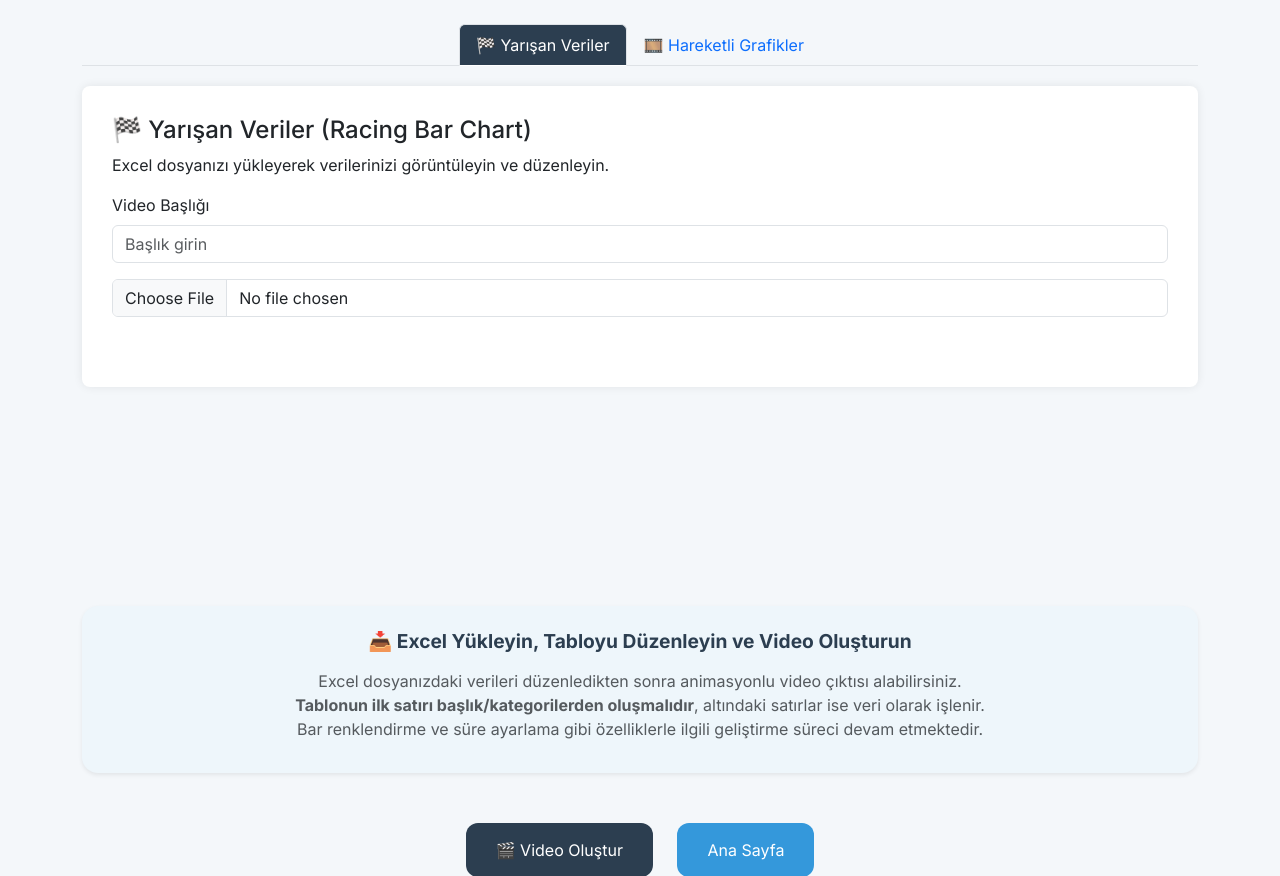
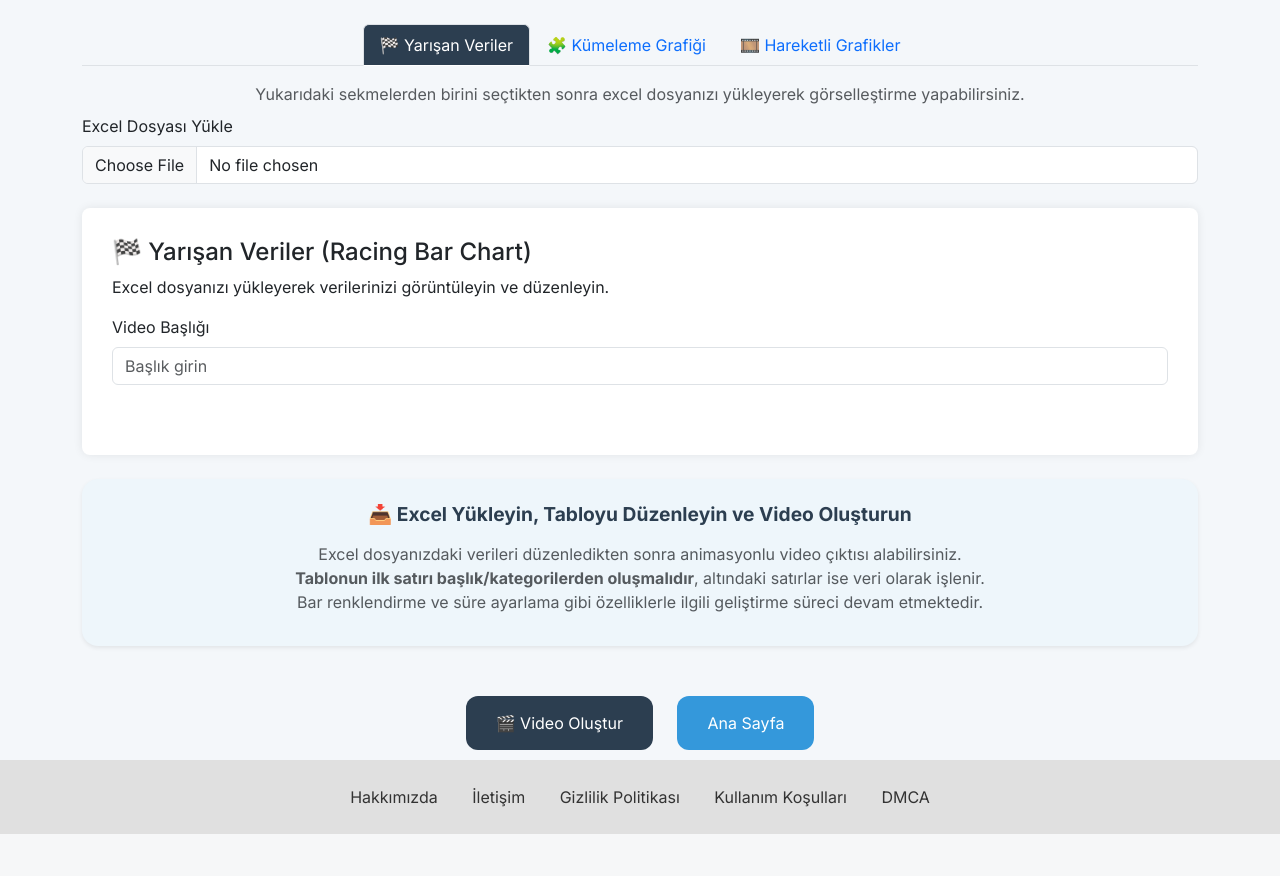
Before and after one commit to srknkrt1/ofis-asistani, a Flask app: page /viz in a window 1280 px wide. Shown: the part 88-964 px from the top of the page. After the commit the page ends 922 px from the top, so only its background shows below. Run offline with Flask 3, Linux system fonts and the light colour scheme; some libraries are stand-ins or nearby versions.

Commit message:
Update viz.html

```diff
--- a/templates/viz.html
+++ b/templates/viz.html
@@ -36,13 +36,14 @@
       background-color: #2c3e50;
       color: white;
     }
+
     .tab-pane {
       background: white;
       padding: 30px;
       border-radius: 8px;
       box-shadow: 0 0 10px rgba(0,0,0,0.08);
-      margin-top: 20px;
     }
+
     .footer-links {
       background-color: #e0e0e0;
       padding: 25px 0;
@@ -50,15 +51,18 @@
       font-size: 16px;
       margin-top: auto;
     }
+
     .footer-links a {
       margin: 0 15px;
       color: #333;
       text-decoration: none;
     }
+
     .button-group {
       text-align: center;
       margin-top: 40px;
     }
+
     .button-group a, .button-group button {
       display: inline-block;
       padding: 15px 30px;
@@ -71,19 +75,24 @@
       text-decoration: none;
       transition: background-color 0.3s ease;
     }
+
     .button-group a:hover, .button-group button:hover {
       background-color: #2980b9;
     }
+
     .alert-info {
       background-color: #eef6fb;
       color: #2c3e50;
     }
+
     .alert-info h5 {
       font-size: 1.2rem;
       font-weight: 600;
     }
+
     .alert-info p {
       font-size: 1rem;
+    }
   </style>
 </head>
 <body>
@@ -100,39 +109,69 @@
       <button class="nav-link active" id="racing-tab" data-bs-toggle="tab" data-bs-target="#racing" type="button" role="tab">🏁 Yarışan Veriler</button>
     </li>
     <li class="nav-item" role="presentation">
+      <button class="nav-link" id="cluster-tab" data-bs-toggle="tab" data-bs-target="#cluster" type="button" role="tab">🧩 Kümeleme Grafiği</button>
+    </li>
+    <li class="nav-item" role="presentation">
       <button class="nav-link" id="animated-tab" data-bs-toggle="tab" data-bs-target="#animated" type="button" role="tab">🎞️ Hareketli Grafikler</button>
     </li>
   </ul>
 
+  <p class="text-muted mt-3 mb-2 text-center larger-text">
+    Yukarıdaki sekmelerden birini seçtikten sonra excel dosyanızı yükleyerek görselleştirme yapabilirsiniz.
+  </p>
+
+  <!-- Excel Yükleme Alanı -->
+  <div class="mb-3">
+    <label for="excelFile" class="form-label">Excel Dosyası Yükle</label>
+    <input class="form-control" type="file" id="excelFile" accept=".xlsx, .xls">
+  </div>
+
+  <!-- Sekme İçerikleri -->
+  <div class="tab-content mt-4">
+    <!-- Racing Tab -->
     <div class="tab-pane fade show active" id="racing" role="tabpanel">
       <h4>🏁 Yarışan Veriler (Racing Bar Chart)</h4>
       <p>Excel dosyanızı yükleyerek verilerinizi görüntüleyin ve düzenleyin.</p>
 
-    <!-- Başlık Girişi -->
       <div class="mb-3">
         <label for="videoTitle" class="form-label">Video Başlığı</label>
         <input type="text" class="form-control" id="videoTitle" placeholder="Başlık girin" />
       </div>
 
-    <!-- Excel Yükleme Formu -->
-    <div class="mb-3">
-      <input class="form-control" type="file" id="excelFile" accept=".xlsx, .xls">
-    </div>
-
-    <!-- Tabloyu Göster -->
       <div id="excelTableContainer" class="table-responsive mt-4">
         <table id="excelTable" class="table table-bordered table-striped"></table>
       </div>
     </div>
 
+    <!-- Cluster Tab -->
+    <div class="tab-pane fade" id="cluster" role="tabpanel">
+      <h4>🧩 Kümeleme (K-Means) Görselleştirme</h4>
+      <p>Verilerinizi gruplayarak kümeleme grafiği oluşturabilirsiniz.</p>
+
+      <div class="mt-4">
+        <label for="kSlider" class="form-label">Küme Sayısı (k): <span id="kValue">3</span></label>
+        <input type="range" class="form-range" min="2" max="10" value="3" id="kSlider" />
+      </div>
+
+      <div class="text-center mt-3">
+        <button class="btn btn-primary" onclick="generateCluster()">Kümeleme Grafiğini Oluştur</button>
+      </div>
+
+      <div id="clusterOutput" class="mt-4 text-center"></div>
+    </div>
+
+    <!-- Animated Tab -->
     <div class="tab-pane fade" id="animated" role="tabpanel">
       <h4>🎞️ Hareketli Grafikler</h4>
-    <p>Verilerinizin animasyonlu bir şekilde sunumu için bu bölümü kullanabilirsiniz.(Geliştirme aşamasındadır) </p>
+      <p>Verilerinizin animasyonlu bir şekilde sunumu için bu bölümü kullanabilirsiniz. (Geliştirme aşamasındadır)</p>
+
       <div class="text-center mt-3">
         <button class="btn btn-primary">Grafik Oluştur</button>
       </div>
     </div>
+  </div>
 
+  <!-- Bilgilendirme -->
   <div class="mt-4">
     <div class="alert alert-info border-0 shadow-sm rounded-4 p-4">
       <h5 class="mb-2 text-center">📥 Excel Yükleyin, Tabloyu Düzenleyin ve Video Oluşturun</h5>
@@ -144,17 +183,19 @@
     </div>
   </div>
 
+  <!-- Butonlar -->
   <div class="button-group">
     <button id="videoButton" style="background-color: #2c3e50;">🎬 Video Oluştur</button>
     <a href="/">Ana Sayfa</a>
   </div>
 
-  <!-- Gizli form sadece JS için -->
+  <!-- Gizli Form -->
   <form id="videoForm" style="display: none;">
     <input type="file" id="videoExcelFile" name="excel">
   </form>
 </div>
 
+<!-- Footer -->
 <div class="footer-links">
   <a href="/hakkimizda">Hakkımızda</a>
   <a href="/iletisim">İletişim</a>
@@ -243,5 +284,42 @@
     });
   });
 </script>
+<script>
+  const kSlider = document.getElementById('kSlider');
+  const kValue = document.getElementById('kValue');
+  kSlider.addEventListener('input', () => kValue.textContent = kSlider.value);
+
+  function generateCluster() {
+    const fileInput = document.getElementById('videoExcelFile');
+    const file = fileInput.files[0];
+    const k = kSlider.value;
+
+    if (!file) {
+      alert('Lütfen önce bir Excel dosyası yükleyin.');
+      return;
+    }
+
+    const formData = new FormData();
+    formData.append('excel', file);
+    formData.append('k', k);
+
+    fetch('/viz/kumeleme', {
+      method: 'POST',
+      body: formData
+    })
+    .then(r => r.json())
+    .then(data => {
+      if (data.success) {
+        document.getElementById('clusterOutput').innerHTML =
+          `<iframe src='${data.url}' width='100%' height='500px' frameborder='0'></iframe>`;
+      } else {
+        alert('Hata: ' + data.error);
+      }
+    })
+    .catch(err => {
+      alert('İstek sırasında bir hata oluştu: ' + err.message);
+    });
+  }
+</script>
 </body>
 </html>
```
Lines whose indentation alone changed are shown as unchanged.
